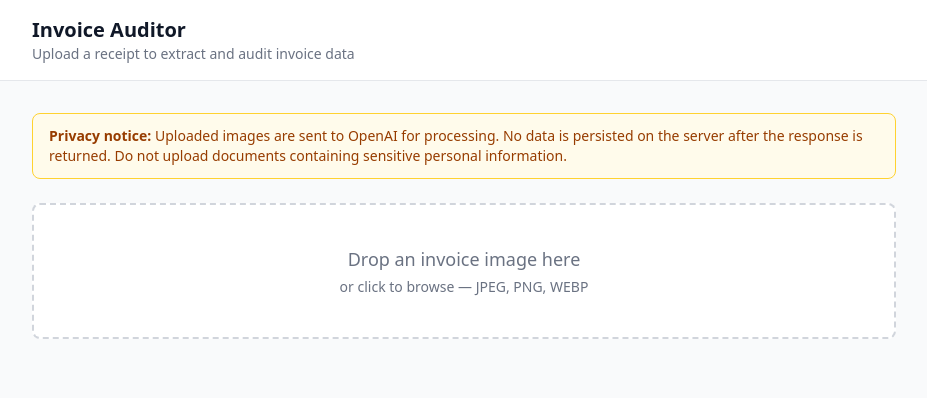
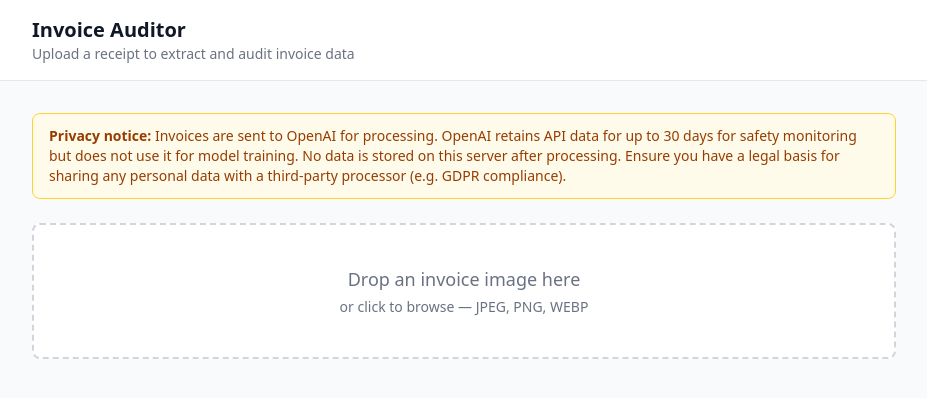
Before and after one commit to wylich/invoice-auditor, a React (Vite) app in the folder frontend/: page / in a window 1280 px wide. Shown: the top 398 px of the page, without its empty margins (176-1103 px from the left). Built offline with nearby package versions, Linux system fonts and the light colour scheme; no server answers.

Commit message:
Updated for clarity

```diff
--- a/frontend/src/components/PrivacyNotice.tsx
+++ b/frontend/src/components/PrivacyNotice.tsx
@@ -1,10 +1,12 @@
 export default function PrivacyNotice() {
   return (
     <div className="rounded-lg border border-amber-300 bg-amber-50 px-4 py-3 text-sm text-amber-800">
-      <strong>Privacy notice:</strong> Uploaded images are sent to OpenAI for
-      processing. No data is persisted on the server after the response is
-      returned. Do not upload documents containing sensitive personal
-      information.
+      <strong>Privacy notice:</strong> Invoices are sent to OpenAI for
+      processing. OpenAI retains API data for up to 30 days for safety
+      monitoring but does not use it for model training. No data is stored
+      on this server after processing. Ensure you have a legal basis for
+      sharing any personal data with a third-party processor (e.g. GDPR
+      compliance).
     </div>
   );
 }
```
